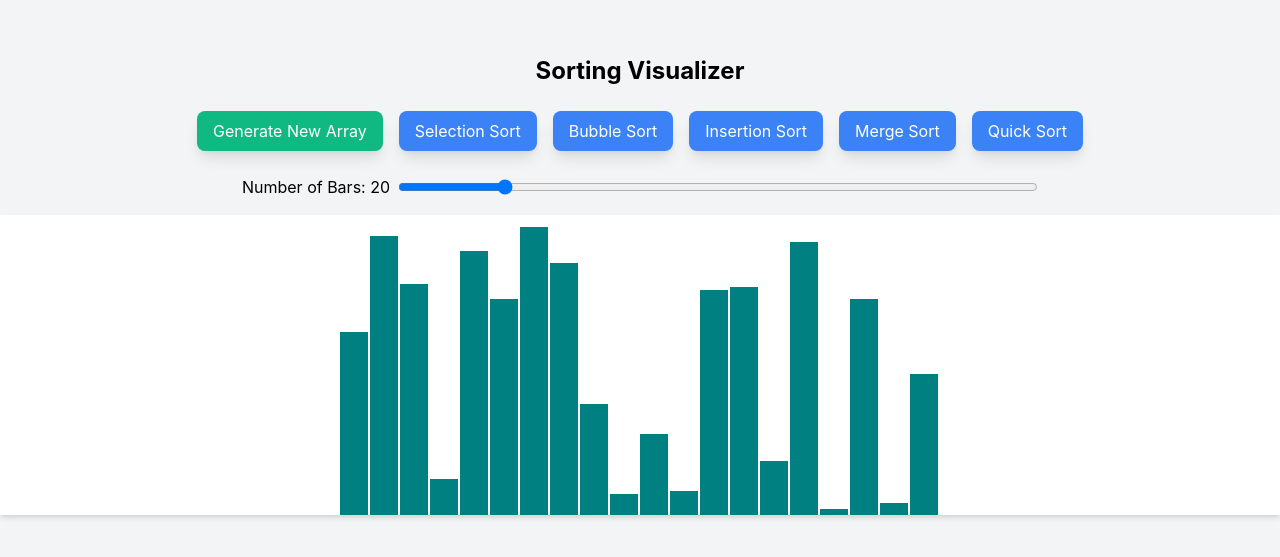
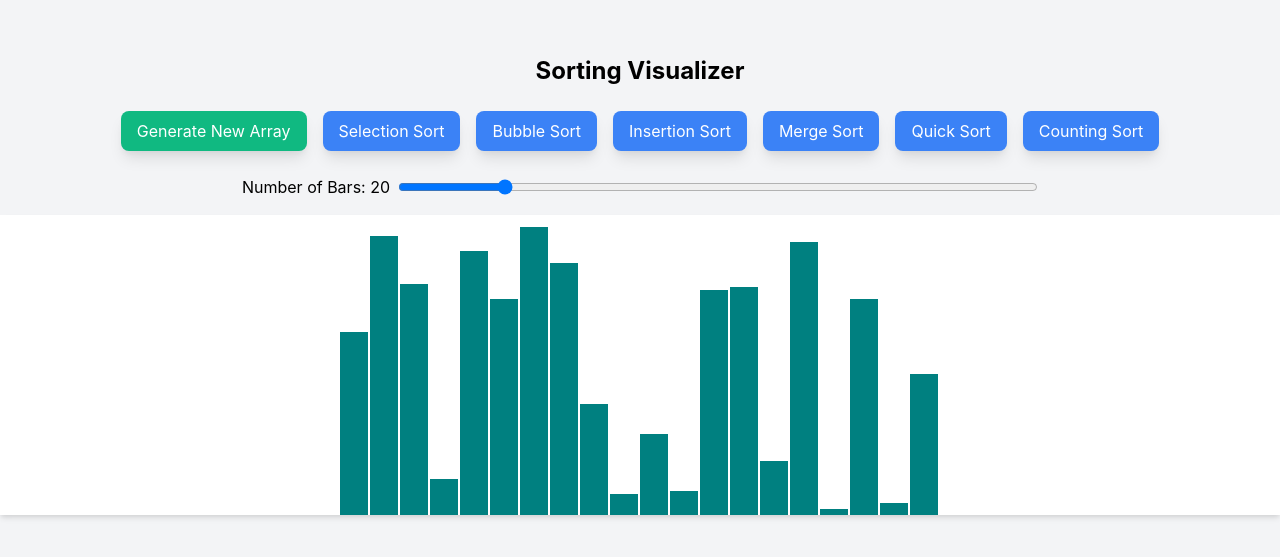
Before and after one commit to dexon888/Algo-Visualizer, a React (Create React App) app in the folder frontend/: page /sorting in a window 1280 px wide. Shown: the part 115-672 px from the top of the page. Built offline with nearby package versions, Linux system fonts and the light colour scheme.

Commit message:
Added functionality for Counting Sort

```diff
--- a/frontend/src/pages/SortingVisualizer.jsx
+++ b/frontend/src/pages/SortingVisualizer.jsx
@@ -72,6 +72,9 @@ function SortingVisualizer() {
         break;
       case 'quickSort':
         quickSort();
+        break;
+      case 'countingSort':
+        countingSort();
         break;
       // Add cases for other algorithms here
       default:
@@ -280,6 +283,47 @@ function SortingVisualizer() {
     return i + 1;
   };
 
+  const countingSort = async () => {
+    let arr = [...data];
+    let max = Math.max(...arr);
+    let min = Math.min(...arr);
+    let range = max - min + 1;
+    let count = new Array(range).fill(0);
+    let output = new Array(arr.length).fill(0);
+
+    const svg = d3.select('#d3-container').select('svg');
+    const rects = svg.selectAll('rect').data(arr);
+
+    // Store count of each element
+    for (let i = 0; i < arr.length; i++) {
+      count[arr[i] - min]++;
+      rects.attr('fill', (d, idx) => (idx === i ? 'red' : 'teal'));
+      await new Promise(resolve => setTimeout(resolve, 100)); // Pause for visualization
+    }
+
+    // Store cumulative count
+    for (let i = 1; i < count.length; i++) {
+      count[i] += count[i - 1];
+    }
+
+    // Find the index of each element in the output array
+    for (let i = arr.length - 1; i >= 0; i--) {
+      output[count[arr[i] - min] - 1] = arr[i];
+      count[arr[i] - min]--;
+      setData([...output]);
+      rects.data(output)
+        .attr('y', d => 300 - d * 3)
+        .attr('height', d => d * 3)
+        .attr('fill', 'teal');
+      await new Promise(resolve => setTimeout(resolve, 100)); // Pause for visualization
+    }
+
+    setData([...output]);
+
+    // Revert all bars to the default color after sorting
+    rects.attr('fill', 'teal');
+  };
+
   return (
     <div className="min-h-screen flex flex-col items-center justify-center bg-gray-100">
       <h2 className="text-2xl font-bold mb-4">Sorting Visualizer</h2>
@@ -302,6 +346,9 @@ function SortingVisualizer() {
         <button onClick={() => handleSort('quickSort')} className="px-4 py-2 bg-blue-500 text-white rounded-lg shadow-lg m-2">
           Quick Sort
         </button>
+        <button onClick={() => handleSort('countingSort')} className="px-4 py-2 bg-blue-500 text-white rounded-lg shadow-lg m-2">
+          Counting Sort
+        </button>
       </div>
       <div className="w-full mb-4 flex items-center justify-center">
         <label className="mr-2">Number of Bars: {numBars}</label>
```
